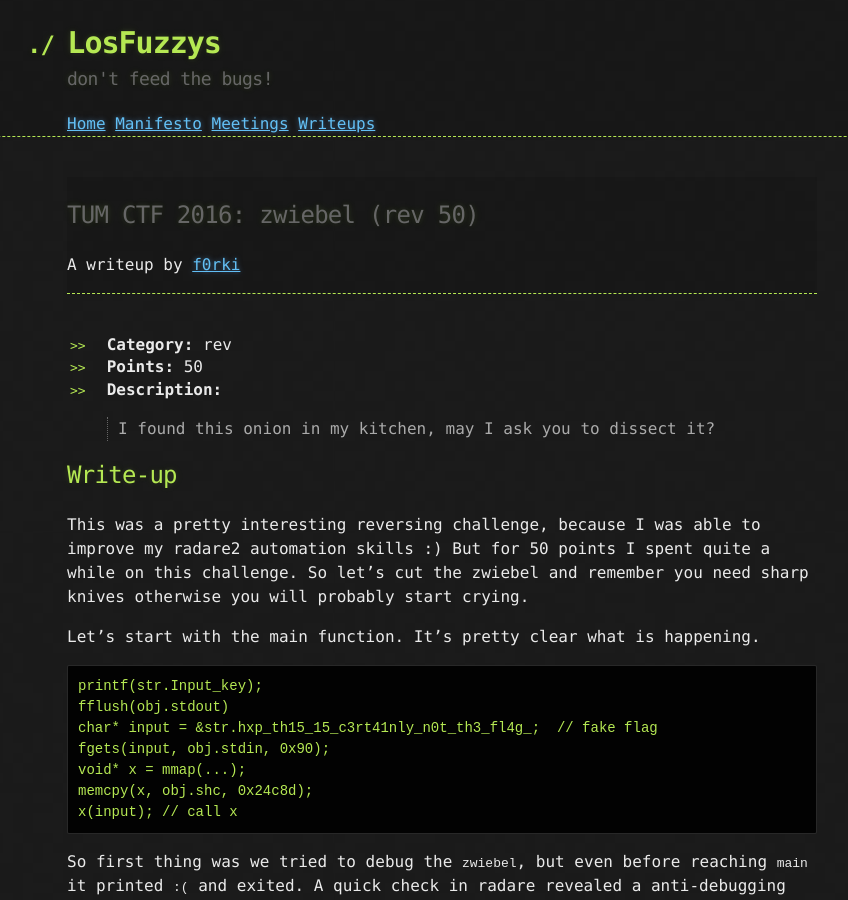
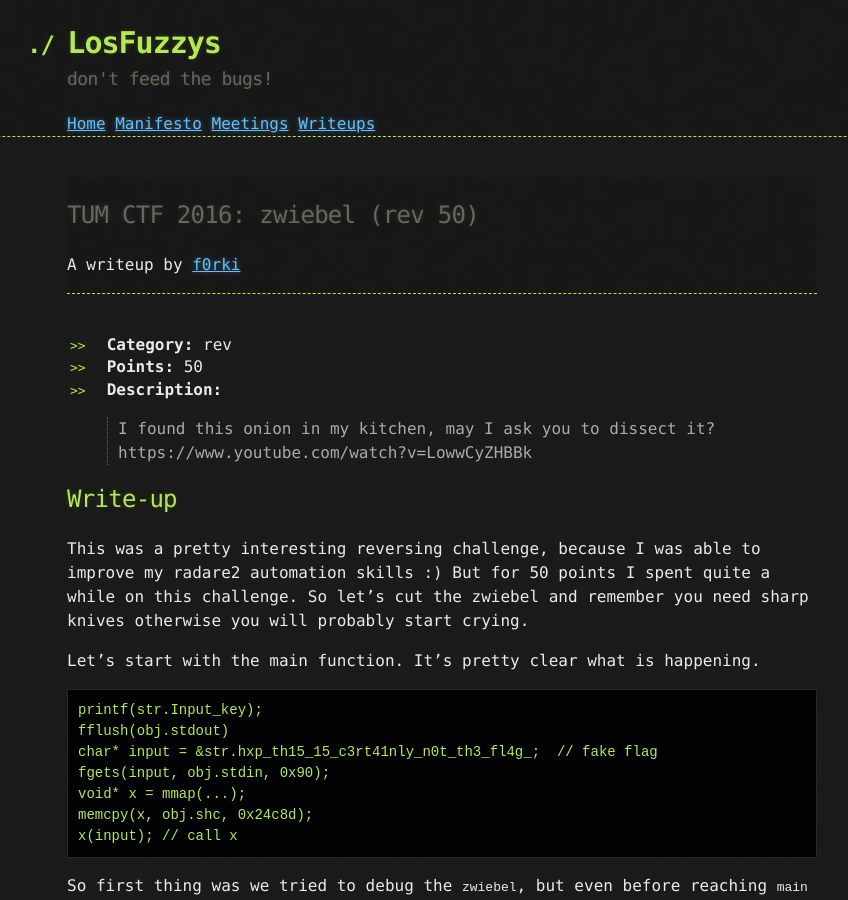
Before and after one commit to mtps3/Mtps3.github.io, a Jekyll site: the page built from _posts/2016-10-03-tumctf-zwiebel50.md, in a window 1280 px wide and 900 px high. Shown: the whole window, without its empty margins (198-1046 px from the left). Built offline with Jekyll 4.4.1, drawn with Linux system fonts in a browser that asks for light colours; some of the changed lines change nothing that is shown.

Commit message:
Added missing youtube link to zwiebel writeup

```diff
--- a/_posts/2016-10-03-tumctf-zwiebel50.md
+++ b/_posts/2016-10-03-tumctf-zwiebel50.md
@@ -11,6 +11,7 @@ tags: [cat/reversing, tool/radare2, tool/angr]
 * **Description:**
 
 > I found this onion in my kitchen, may I ask you to dissect it?
+> https://www.youtube.com/watch?v=LowwCyZHBBk
 
 ## Write-up
 
```
